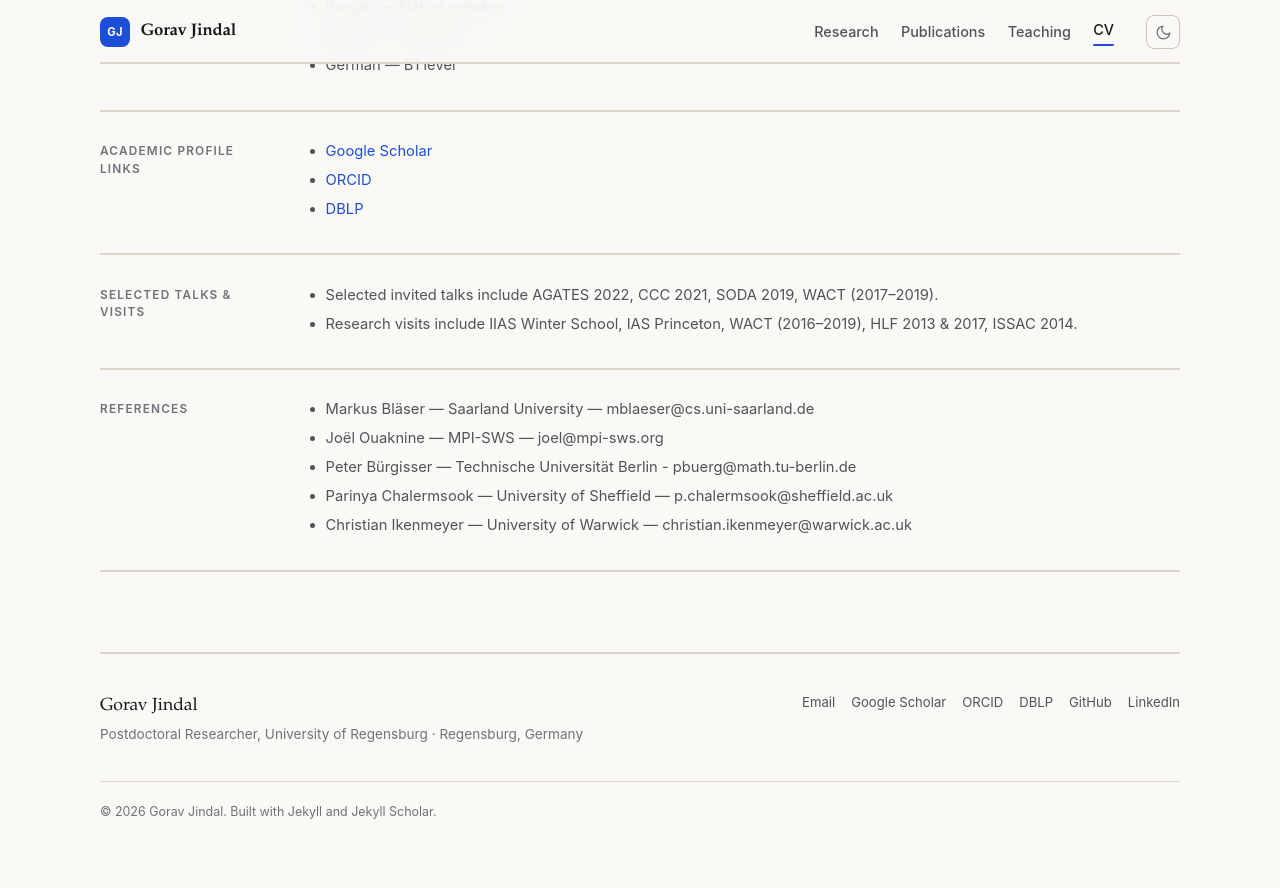
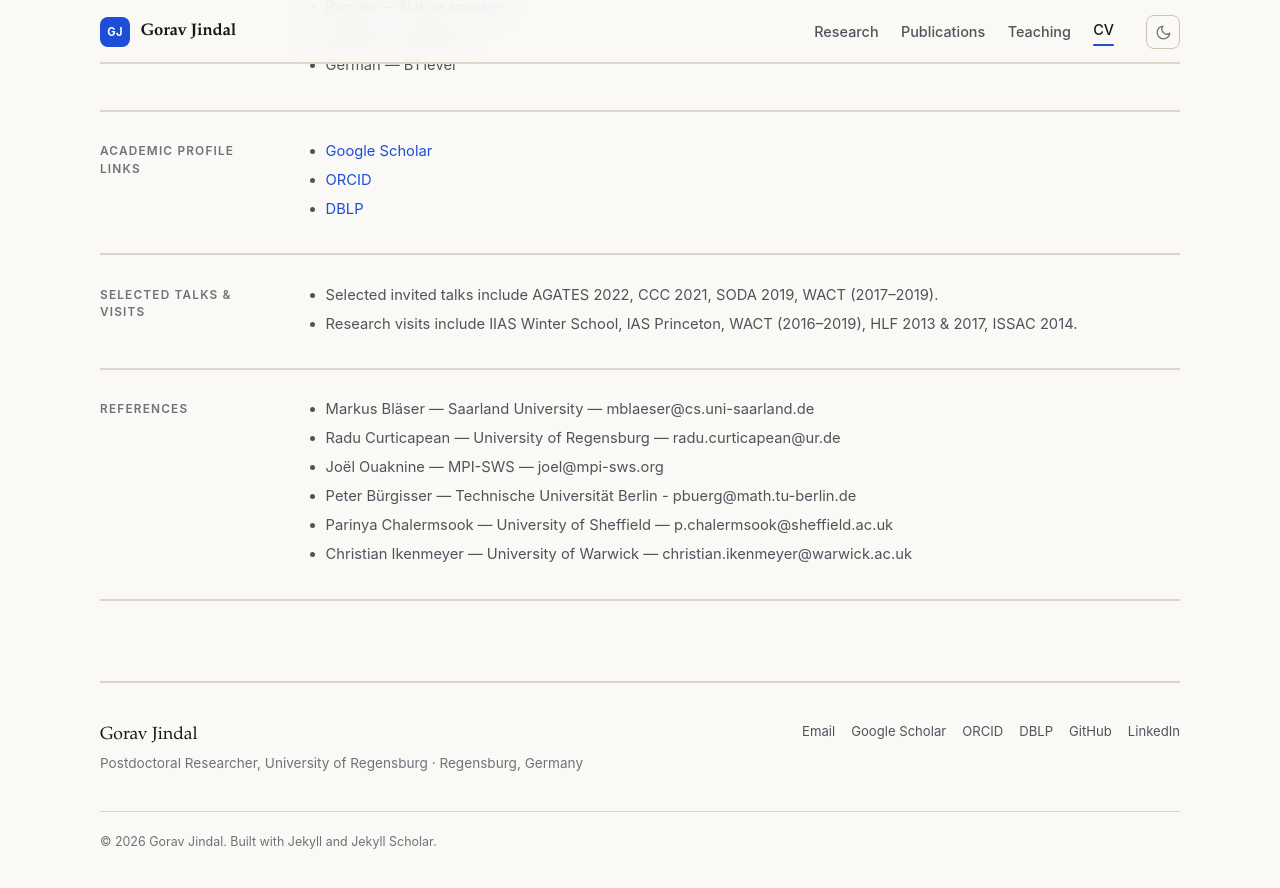
Before and after one commit to goravjindal/goravjindal.github.io, a Jekyll site: the page built from _pages/cv.md, in a window 1280 px wide and 900 px high, scrolled down 1983 px. Shown: the top 888 px of the window. Built offline with Jekyll 4.4.1, drawn with Linux system fonts in a browser that asks for light colours.

Commit message:
Add Radu Curticapean to CV references

```diff
--- a/_data/cv.yml
+++ b/_data/cv.yml
@@ -123,6 +123,7 @@
   type: list
   contents:
     - Markus Bläser — Saarland University —  mblaeser@cs.uni-saarland.de
+    - Radu Curticapean — University of Regensburg — radu.curticapean@ur.de
     - Joël Ouaknine — MPI-SWS — joel@mpi-sws.org
     - Peter Bürgisser — Technische Universität Berlin - pbuerg@math.tu-berlin.de
     - Parinya Chalermsook — University of Sheffield —  p.chalermsook@sheffield.ac.uk
```
